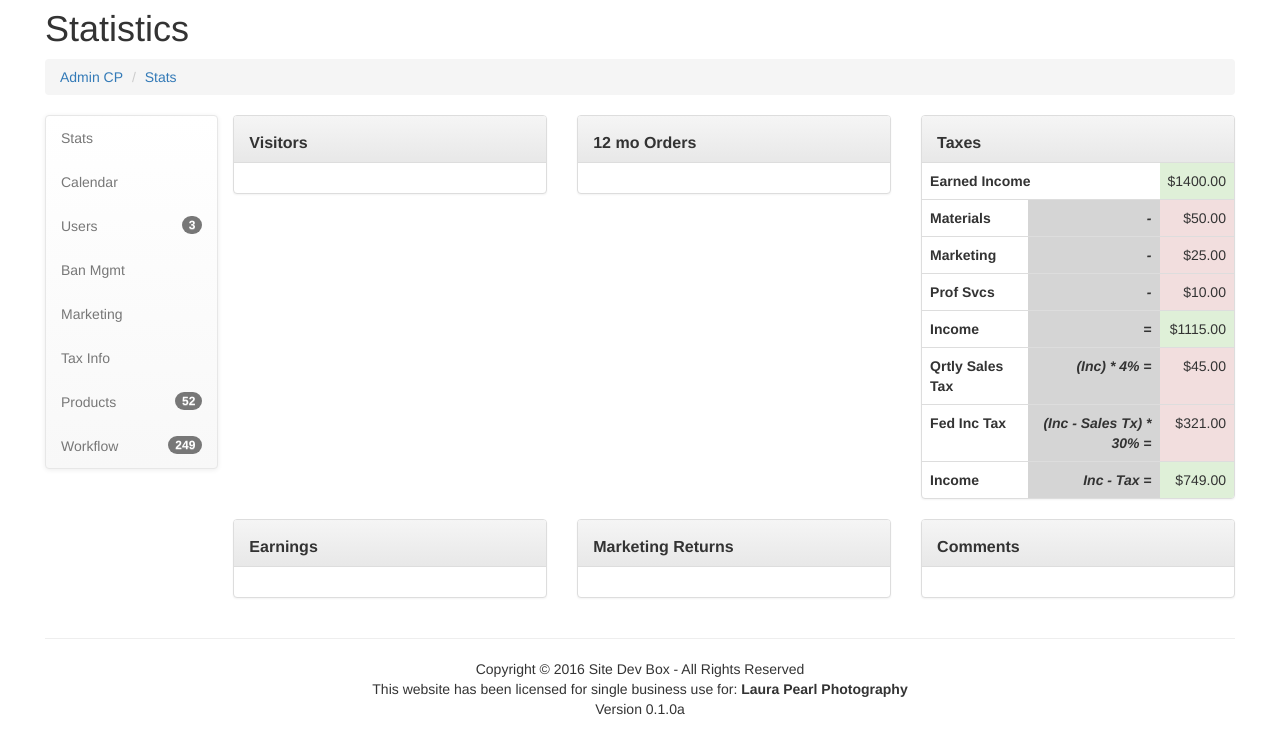
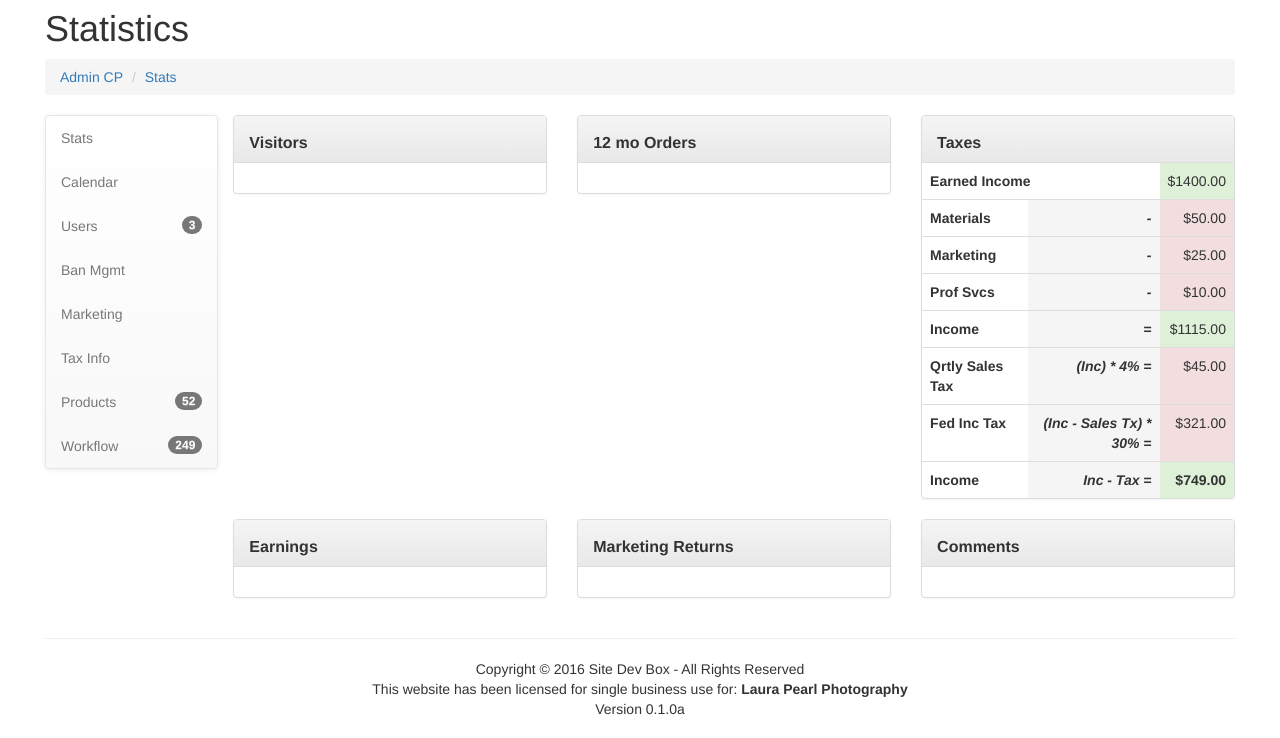
Before and after one commit to TParis/PhotogOrganizer, a PHP site: page /administration.html in a window 1280 px wide. Shown: the part 158-896 px from the top of the page. Run offline with PHP 8.4, Linux system fonts and the light colour scheme; some libraries are stand-ins or nearby versions.

Commit message:
Use lighter color for center column and bold total income

```diff
--- a/administration.html
+++ b/administration.html
@@ -172,7 +172,7 @@
 											<tr>
 												<th>Income</th>
 												<td class="inc-info">Inc - Tax =</td>
-												<td class="success">$749.00</td>
+												<td class="success"><span style="font-weight: bold">$749.00</td>
 											</tr>
 										</tbody>
 									</table>
--- a/css/style.css
+++ b/css/style.css
@@ -191,7 +191,7 @@ tfoot th {
 }
 
 .inc-info {
-	background-color: #d5d5d5;
+	background-color: #f5f5f5;
 	text-align: right;
 	font-weight: bold;
 	font-style: italic;
```
